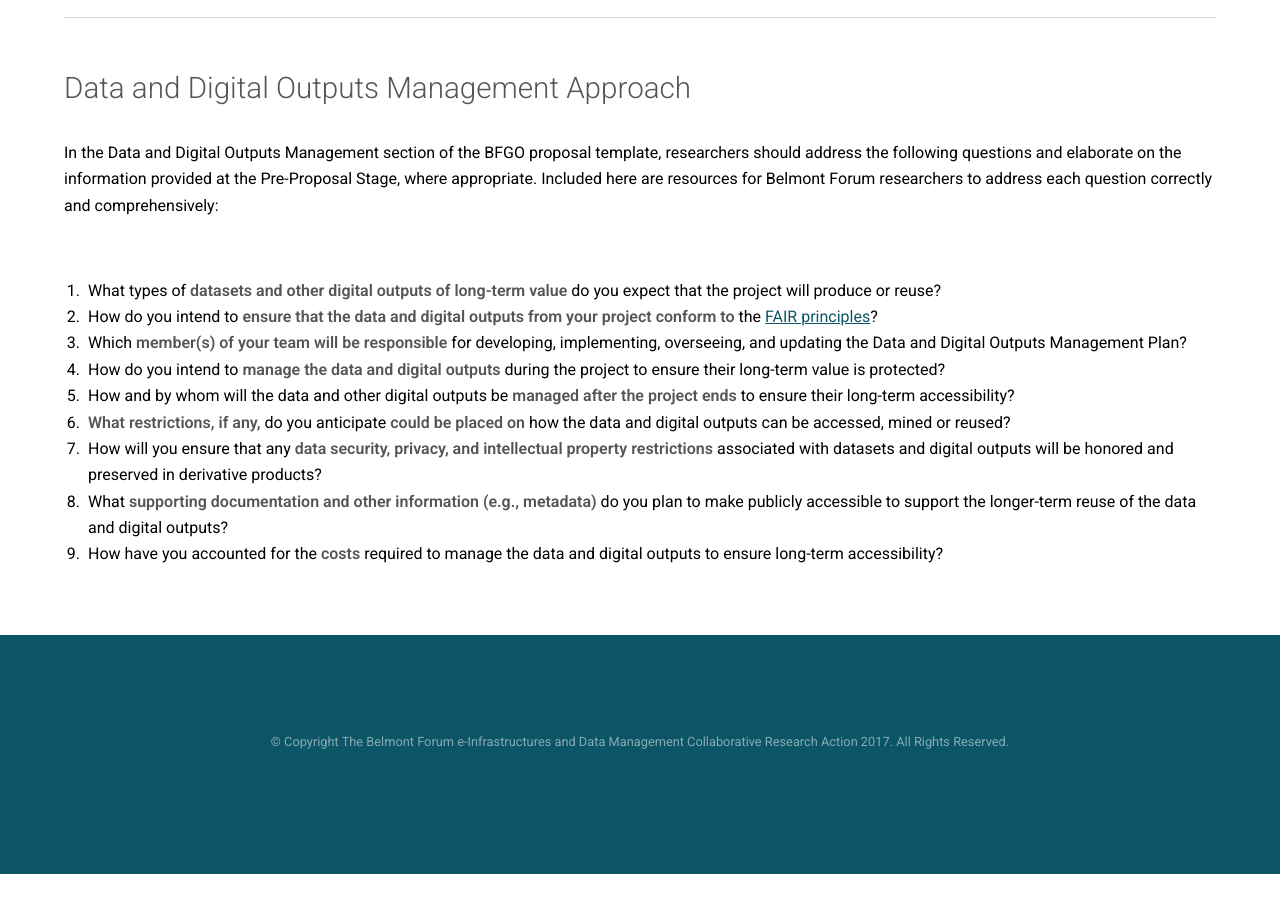
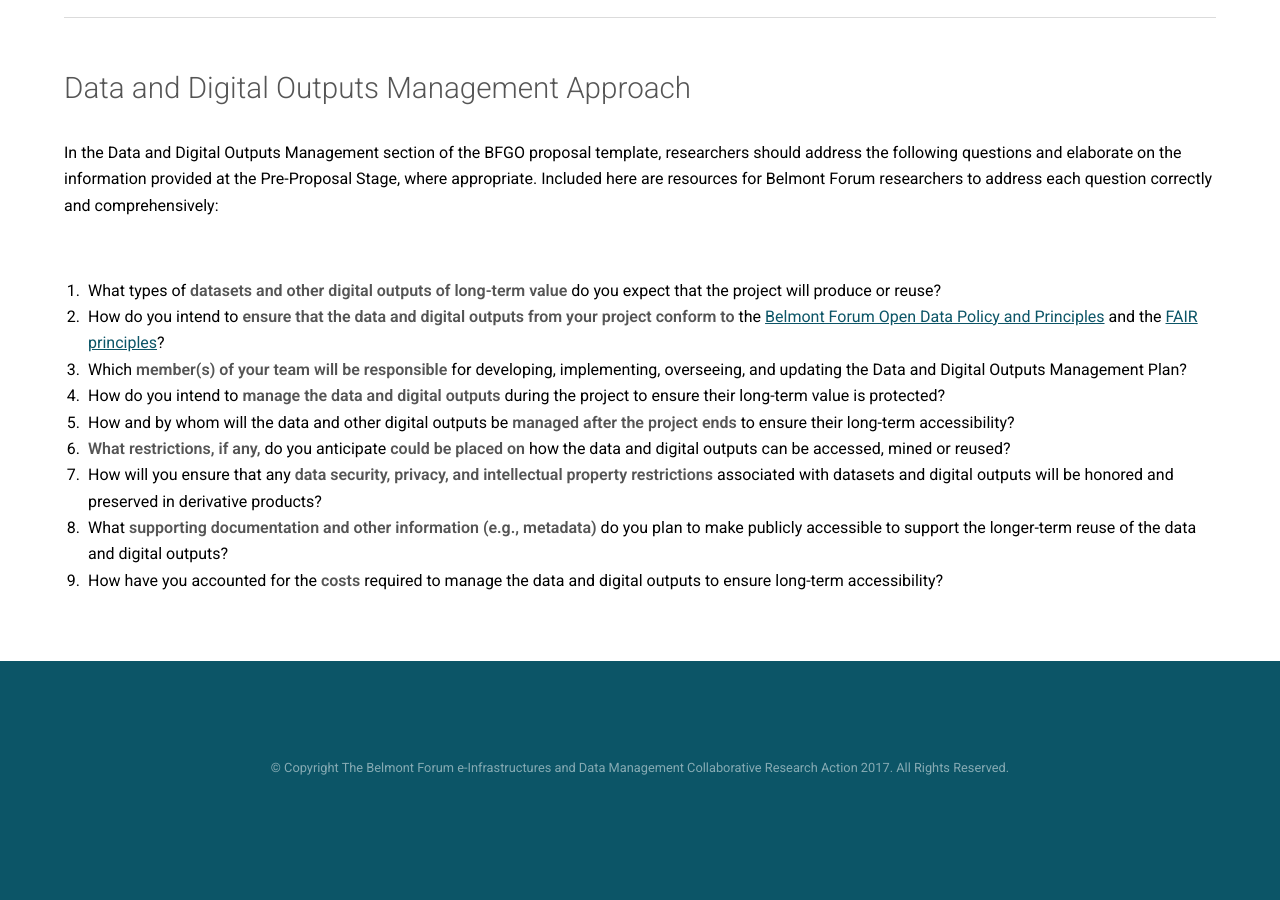
Before and after one commit to bfe-inf/toolkit, a Jekyll site: the page ddomp-fullproposal.html, which Jekyll copies as it is, in a window 1280 px wide and 900 px high, scrolled down 627 px. Built offline with Jekyll 4.4.1, drawn with Linux system fonts in a browser that asks for light colours; before the commit the page ends 1501 px from its top, so only the background shows below that.

Commit message:
Update ddomp-fullproposal.html

```diff
--- a/ddomp-fullproposal.html
+++ b/ddomp-fullproposal.html
@@ -51,7 +51,7 @@
 					<p>In the Data and Digital Outputs Management section of the BFGO proposal template, researchers should address the following questions and elaborate on the information provided at the Pre-Proposal Stage, where appropriate. Included here are resources for Belmont Forum researchers to address each question correctly and comprehensively:</p><br/>
 					<ol>
 						<li>What types of <strong>datasets and other digital outputs of long-term value</strong> do you expect that the project will produce or reuse?</li>
-						<li>How do you intend to <strong>ensure that the data and digital outputs from your project conform to</strong> the <a href="https://www.nature.com/articles/sdata201618" target="_blank">FAIR principles</a>?</li>
+						<li>How do you intend to <strong>ensure that the data and digital outputs from your project conform to</strong> the <a href="http://www.belmontforum.org/wp-content/uploads/2017/08/Belmont-Forum-Data-Policy-and-Principles.pdf" target="_blank">Belmont Forum Open Data Policy and Principles</a> and the <a href="https://www.nature.com/articles/sdata201618" target="_blank">FAIR principles</a>?</li>
 						<li>Which <strong>member(s) of your team will be responsible</strong> for developing, implementing, overseeing, and updating the Data and Digital Outputs Management Plan?</li>
 						<li>How do you intend to <strong>manage the data and digital outputs</strong> during the project to ensure their long-term value is protected?</li>
 						<li>How and by whom will the data and other digital outputs be <strong>managed after the project ends</strong> to ensure their long-term accessibility?</li>
```
